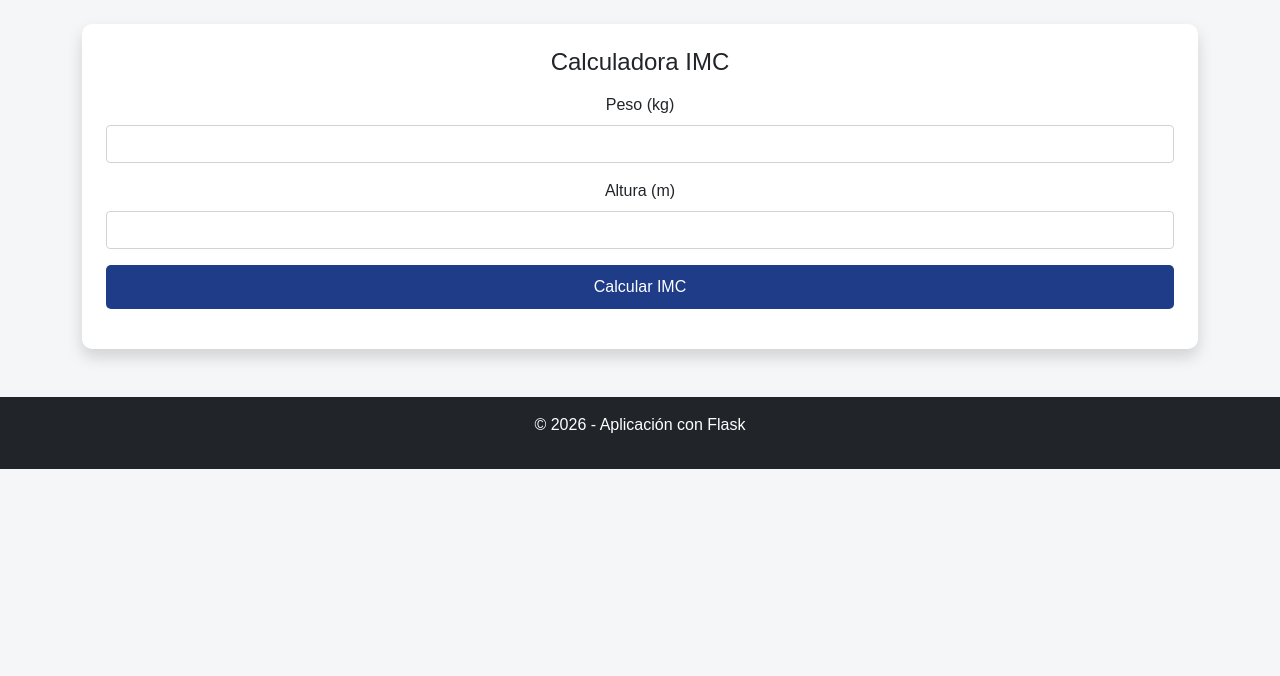
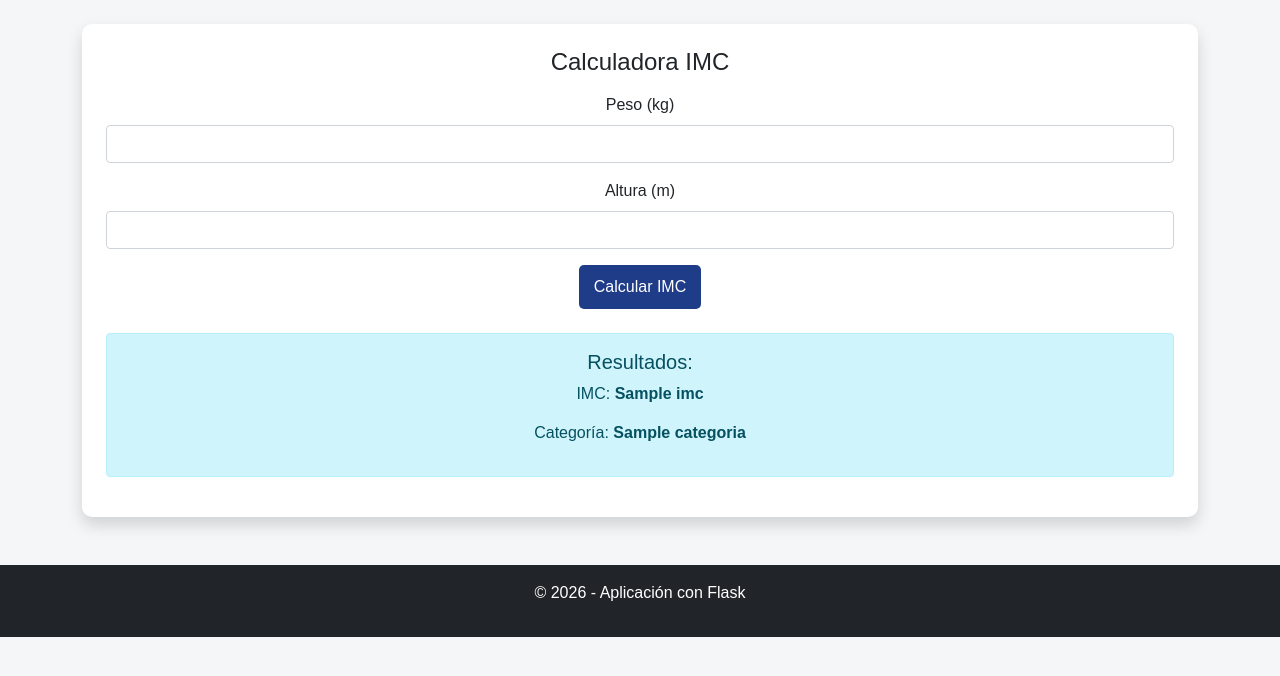
Before and after one commit to SanCam04/WalletUp_Project, a Flask app: template Proyecto/templates/imc.html in a window 1280 px wide. Shown: the part 56-732 px from the top of the page. Run offline with Flask 3, Linux system fonts and the light colour scheme; the template is opened without the code that fills it: most values are stand-ins (such as "Sample title", 1, 10 or a date in 2020).

Commit message:
actualizando repo

```diff
--- a/Proyecto/static/script.js
+++ b/Proyecto/static/script.js
@@ -24,11 +24,6 @@ document.addEventListener("DOMContentLoaded", function() {
     if (btnDiv) btnDiv.addEventListener("click", function () { calcular("/"); });
     if (btnSum) btnSum.addEventListener("click", function () { calcular("+"); });
     if (btnRes) btnRes.addEventListener("click", function () { calcular("-"); });
-
-    var btnCalcularIMC = document.getElementById("btnCalcularIMC");
-    if (btnCalcularIMC) {
-        btnCalcularIMC.addEventListener("click", function () { calcularIMC(); });
-    }
 });
 
 function calcular(op) {
@@ -49,39 +44,3 @@ function calcular(op) {
 
     mensajeCalc.innerHTML = '<div class="alert alert-info">Resultado: ' + r + "</div>";
 }
-
-function calcularIMC() {
-    var peso = parseFloat(document.getElementById("peso").value);
-    var altura = parseFloat(document.getElementById("altura").value);
-    var mensajeIMC = document.getElementById("mensajeIMC");
-
-    if (Number.isNaN(peso) || Number.isNaN(altura)) {
-        mensajeIMC.innerHTML = '<div class="alert alert-danger">Completa peso y altura</div>';
-        return;
-    }
-
-    if (peso <= 0 || altura <= 0) {
-        mensajeIMC.innerHTML = '<div class="alert alert-danger">Peso y altura deben ser mayores a 0</div>';
-        return;
-    }
-
-    var imc = peso / (altura * altura);
-    var categoria = "";
-    var color = "info";
-
-    if (imc < 18.5) {
-        categoria = "Bajo peso";
-        color = "warning";
-    } else if (imc < 25) {
-        categoria = "Peso normal";
-        color = "success";
-    } else if (imc < 30) {
-        categoria = "Sobrepeso";
-        color = "warning";
-    } else {
-        categoria = "Obesidad";
-        color = "danger";
-    }
-
-    mensajeIMC.innerHTML = '<div class="alert alert-' + color + '">IMC: ' + imc.toFixed(2) + ' (' + categoria + ')</div>';
-}
--- a/Proyecto/templates/imc.html
+++ b/Proyecto/templates/imc.html
@@ -3,19 +3,26 @@
 {% block content %}
 <div class="card2 shadow p-4">
     <h4 class="mb-3">Calculadora IMC</h4>
-    <form id="formIMC">
+    <form action="/CalImc" method="post">
         <div class="mb-3">
             <label class="form-label">Peso (kg)</label>
-            <input type="number" id="peso" class="form-control" step="0.1" required>
+            <input type="number" name="peso" class="form-control" step="0.1" required>
         </div>
         <div class="mb-3">
             <label class="form-label">Altura (m)</label>
-            <input type="number" id="altura" class="form-control" step="0.01" required>
+            <input type="number" name="altura" class="form-control" step="0.01" required>
         </div>
-        <div class="d-flex gap-2">
-            <button type="button" id="btnCalcularIMC" class="btn btn-primary flex-fill">Calcular IMC</button>
+        <button type="submit" class="btn btn-primary">Calcular IMC</button>
+    </form>
+
+    {% if imc %}
+    <div id="mensajeIMC" class="mt-4">
+        <div class="alert alert-info">
+            <h5>Resultados:</h5>
+            <p>IMC: <strong>{{ imc }}</strong></p>
+            <p>Categoría: <strong>{{ categoria }}</strong></p>
         </div>
-    </form>
-    <div id="mensajeIMC" class="mt-3"></div>
+    </div>
+    {% endif %}
 </div>
 {% endblock %}
--- a/Proyecto/templates/index.html
+++ b/Proyecto/templates/index.html
@@ -3,7 +3,7 @@
 {% block content %}
 <div class="card shadow">
     <div class="card-body">
-        <h2>Bienvenido {{ nombre }}</h2>
+        <h2>Bienvenido {{ nombreU }}</h2>
         <p>Rol actual: <strong>{{ rol }}</strong></p>
     </div>
 </div>
```
Also changed, not shown: Proyecto/app.py (+30 -2 lines), Proyecto/templates/contacto.html (+6 -2 lines).
